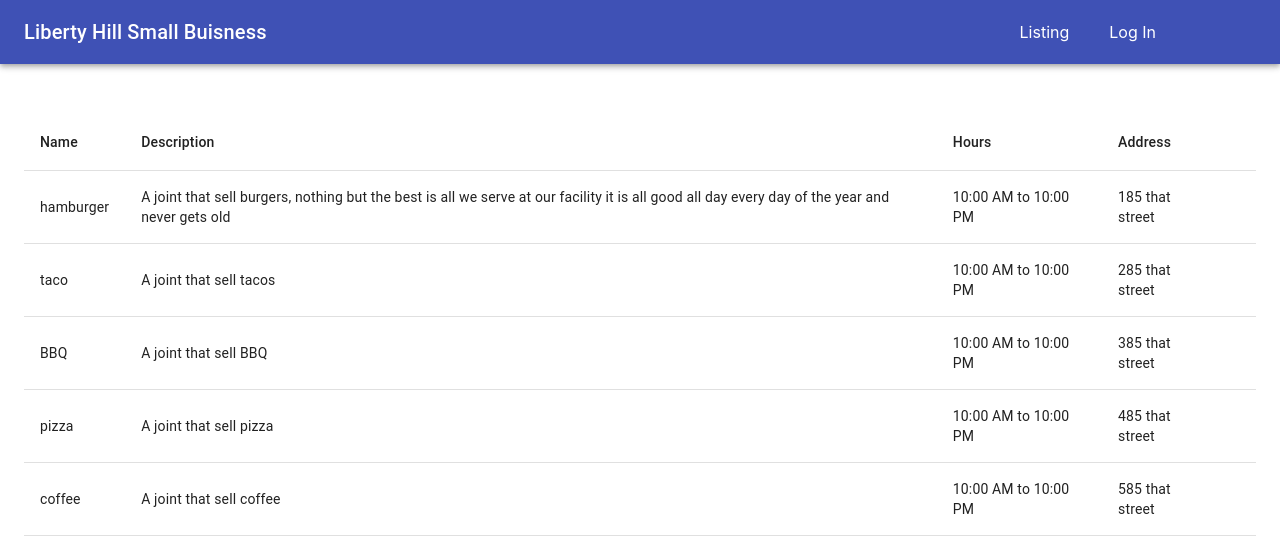
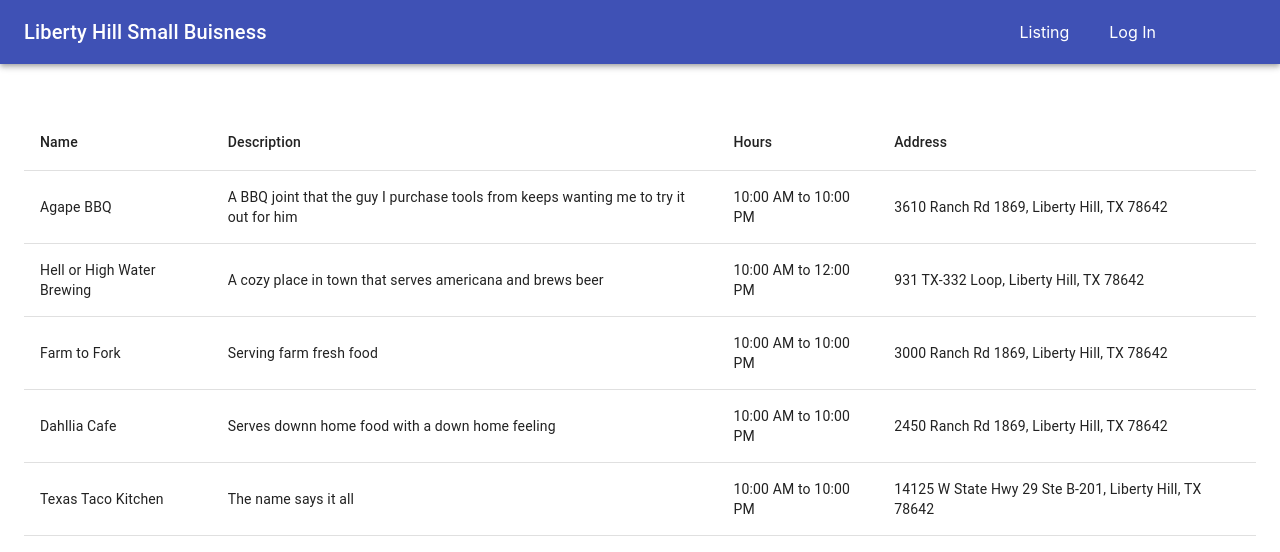
Before and after one commit to MichaelABartlett/capstone-small-buisness, a React (Create React App) app: page / in a window 1280 px wide. Shown: the top 552 px of the page. Built offline with nearby package versions, Linux system fonts and the light colour scheme.

Commit message:
got it working, still need to clean it up

```diff
--- a/package.json
+++ b/package.json
@@ -3,16 +3,21 @@
   "version": "0.1.0",
   "private": true,
   "dependencies": {
+    "@googlemaps/js-api-loader": "^1.13.1",
     "@material-ui/core": "^4.12.3",
     "@material-ui/icons": "^4.11.2",
+    "@react-google-maps/api": "^2.7.0",
     "@testing-library/jest-dom": "^5.16.1",
     "@testing-library/react": "^12.1.2",
     "@testing-library/user-event": "^13.5.0",
+    "axios": "^0.24.0",
     "cookie": "^0.4.1",
     "cookie-parser": "^1.4.6",
+    "dotenv": "^10.0.0",
     "google-map-react": "^2.1.10",
     "react": "^16.9.0",
     "react-dom": "^16.9.0",
+    "react-google-maps": "^9.4.5",
     "react-redux": "^7.1.0",
     "react-router": "^5.0.1",
     "react-router-dom": "^5.0.1",
--- a/src/components/AddNewListing.js
+++ b/src/components/AddNewListing.js
@@ -1,7 +1,11 @@
 import React, { Component } from 'react'
 // import cookie from 'cookie'
 
+
 import LoggedUser from '../containers/LoggedUser'
+
+const axios = require('axios')
+require('dotenv').config();
 
 
 const cookies = document.cookie
@@ -18,7 +22,9 @@ class AddNewListing extends Component {
             name : '',
             description : '',
             hours : '',
-            address : ''
+            address : '',
+            lat : '',
+            lng : ''
         }
     }
 
@@ -33,13 +39,32 @@ class AddNewListing extends Component {
     handleSubmit = (e) => {
         e.preventDefault()
         const payload = { ...this.state }
+        // const location = '14125 W State Hwy 29 Ste B-201, Liberty Hill, TX 78642'
+
+        axios.get('https://maps.googleapis.com/maps/api/geocode/json', {
+            params:{
+                address:this.state.address,
+                key:process.env.REACT_APP_GOOGLE_MAPS_API_KEY
+            }
+        })
+        .then(function(response, lat, lng){
+            lat = response.data.results[0].geometry.location.lat;
+            lng = response.data.results[0].geometry.location.lng;
+            console.log('response in axois fetch', response)
+            console.log('lat in axios: ', lat)
+            console.log('lng in axios: ', lng)
+            payload.lat = lat;
+            payload.lng = lng;
+        })
+        .catch(function(error){
+            console.log('error in axio fetch', error)
+        })
         payload.id = (this.props.listing.length + 1)
         delete payload.open
         console.log("THE LISTING", payload)
         this.props.addListing(payload)
 
     }
-
 
 
     render () {
@@ -63,15 +88,6 @@ class AddNewListing extends Component {
                     <input type='submit' />
                 </form>
 
-                {/* <input id="name" placeholder='Name'/>
-                <br/>
-                <input id="address" placeholder='Description'/>
-                <br/>
-                <input id="hours (ex. 10:00AM - 10:00PM" placeholder='Hours'/>
-                <br/>
-                <input id="description" placeholder='Description'/>
-                <br/>
-                <button onClick={() => {this.props.addListing()}}>Save</button> */}
             </div>
         )
     }
--- a/src/components/BizDetails.js
+++ b/src/components/BizDetails.js
@@ -1,6 +1,6 @@
 import React from 'react'
 import { Container, } from '@material-ui/core';
-import GoogleMap from './GoogleMap';
+import GoogleMapImg from '../containers/GoogleMap';
 
 
 const BizDetails = (props) => {
@@ -18,16 +18,8 @@ const BizDetails = (props) => {
                     <h3>{aListing.description}</h3>
                 </div>
                 <div>
-                    <GoogleMap />
+                    <GoogleMapImg aListing={aListing} />
                 </div>
-                {/* <Paper className="car-paper">
-                    <h2>{aListing.name}</h2>
-                    {
-                        Object.keys(aListing).map((key, idx) => {
-                            return <Chip label={`${key}: ${aListing[key]}`}></Chip>
-                        })
-                    }
-                </Paper> */}
             </div>
         </Container>
 
--- a/src/components/GoogleMap.js
+++ b/src/components/GoogleMap.js
@@ -1,15 +1,48 @@
 import React from 'react'
 
+
 import cookie from 'cookie'
+import { Loader } from "@googlemaps/js-api-loader"
+import { GoogleMap, Marker, useLoadScript} from '@react-google-maps/api'
+
+require('dotenv').config();
+
+const libraries = ["places"]
+
+const mapContainerStyle = {
+    width: "25vw",
+    height: "25vw",
+}
 
 
-const GoogleMap = (props) => {
-    const { listing , user } = props;
+
+const GoogleMapImg = (props) => {
+    const { listing , user, aListing } = props;
+    // let latlocation = parseInt(aListing.lat);
+    // let lnglocation = parseInt(aListing.lng);
+
+    // const center = {
+    //     lat: 30.662680,
+    //     lng: -97.923860,
+    // }
+
+    const markSpot = {position:{lat: parseFloat(aListing.lat), lng: parseFloat(aListing.lng)}}
+
+
+    const {isLoaded, loadError} = useLoadScript({
+        googleMapsApiKey: process.env.REACT_APP_GOOGLE_MAPS_API_KEY,
+        libraries,
+    })
+
+    if (loadError) return "Error loading maps";
+    if (!isLoaded) return "Loading Maps"
 
     console.log('cookie: ', cookie.parse(document.cookie))
     console.log('listing: ', listing)
     console.log('user: ', user)
-    console.log('listing props: ' , props)
+    console.log('google maps props: ' , props)
+    console.log('aListing: ', aListing)
+    // console.log('lat in aListingg: ', latlocation)
 
     const cookies = document.cookie
             .split(';')
@@ -21,11 +54,20 @@ const GoogleMap = (props) => {
 
     return (
 
-        <div>
+        <div >
             <h2>Inside google map page</h2>
+            <GoogleMap
+                mapContainerStyle={mapContainerStyle}
+                zoom={16}
+                center={{lat: parseFloat(aListing.lat),
+                    lng: parseFloat(aListing.lng)}}
+                >
+                    <Marker position={{lat: parseFloat(aListing.lat),
+                    lng: parseFloat(aListing.lng)}} />
+            </GoogleMap>
         </div>
     )
 }
 
 
-export default GoogleMap
+export default GoogleMapImg
--- a/src/redux/state.js
+++ b/src/redux/state.js
@@ -256,38 +256,48 @@ export default {
     listing: [
       {
          "id": 1,
-         "name":"hamburger",
-         "description":"A joint that sell burgers, nothing but the best is all we serve at our facility  it is all good all day every day of the year and never gets old",
+         "name":"Agape BBQ",
+         "description":"A BBQ joint that the guy I purchase tools from keeps wanting me to try it out for him",
          "hours":"10:00 AM to 10:00 PM",
-         "address": "185 that street",
+         "address": "3610 Ranch Rd 1869, Liberty Hill, TX 78642",
+         "lat": "30.663970",
+         "lng": "-97.927090"
       },
       {
          "id": 2,
-         "name":"taco",
-         "description":"A joint that sell tacos",
-         "hours":"10:00 AM to 10:00 PM",
-         "address": "285 that street",
+         "name":"Hell or High Water Brewing",
+         "description":"A cozy place in town that serves americana and brews beer",
+         "hours":"10:00 AM to 12:00 PM",
+         "address": "931 TX-332 Loop, Liberty Hill, TX 78642",
+         "lat": "30.663480",
+         "lng": "-97.908550"
       },
       {
          "id": 3,
-         "name":"BBQ",
-         "description":"A joint that sell BBQ",
+         "name":"Farm to Fork",
+         "description":"Serving farm fresh food",
          "hours":"10:00 AM to 10:00 PM",
-         "address": "385 that street",
+         "address": "3000 Ranch Rd 1869, Liberty Hill, TX 78642",
+         "lat": "30.666080",
+         "lng": "-97.918850"
       },
       {
          "id": 4,
-         "name":"pizza",
-         "description":"A joint that sell pizza",
+         "name":"Dahllia Cafe",
+         "description":"Serves downn home food with a down home feeling",
          "hours":"10:00 AM to 10:00 PM",
-         "address": "485 that street",
+         "address": "2450 Ranch Rd 1869, Liberty Hill, TX 78642",
+         "lat": "30.668600",
+         "lng": "-97.910390"
       },
       {
          "id": 5,
-         "name":"coffee",
-         "description":"A joint that sell coffee",
+         "name":"Texas Taco Kitchen",
+         "description":"The name says it all",
          "hours":"10:00 AM to 10:00 PM",
-         "address": "585 that street",
+         "address": "14125 W State Hwy 29 Ste B-201, Liberty Hill, TX 78642",
+         "lat": "30.6706898",
+         "lng": "-97.91729370000002"
       }
     ],
     map: [
```
Also changed, not shown: 2 other files (tests, documents, lock files or other folders).
